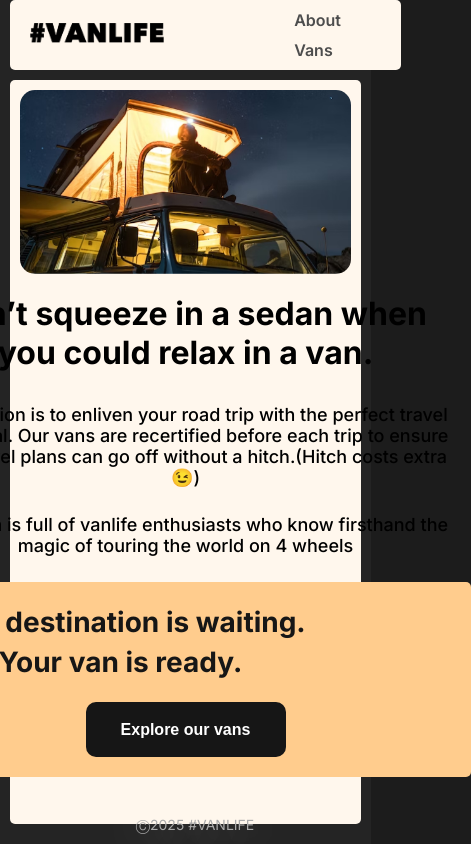
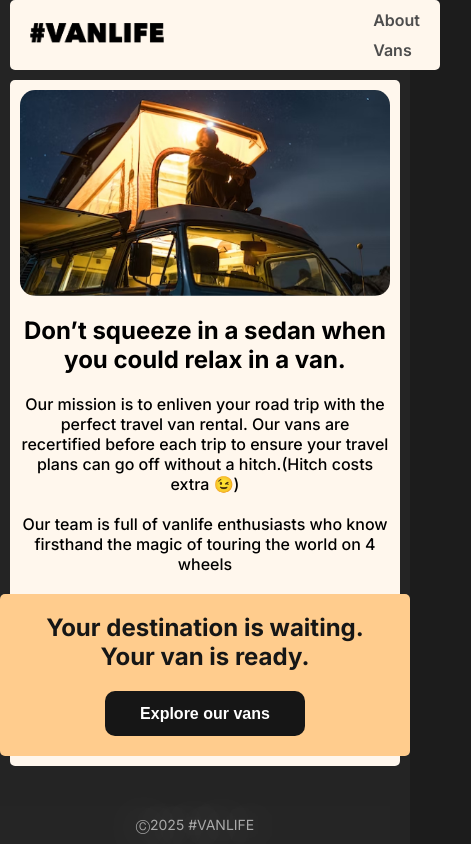
Before and after one commit to Yuvanshj/VanLife-Project, a React (Vite) app: page /about in a window 390 px wide. Shown: the whole page, 471 px wide, since content can reach past the window. Built offline with nearby package versions, Linux system fonts and the light colour scheme.

Commit message:
responsiveness update

```diff
--- a/src/index.css
+++ b/src/index.css
@@ -372,373 +372,14 @@
 
 }
 
-
 @media (max-width: 480px) {
 
-  body{
+  body {
     height: 100vh;
-    width: 90%;
+    width: 100%;
     background-color: #242424;
     overflow-x: hidden;
-  }
-
-  a{
-    text-decoration: none;
-    color: #4D4D4D;
-  }
-
-  .navbar{
-    padding: 30px 80px 25px 80px;
-    margin-bottom: 5px;
-
-    width: 90%;
-
-    background-color: #FFF7ED;
-
-    display: flex;
-    justify-content: space-between;
-    align-items: center;
-
-    border-radius: 5px;
-  }
-
-  .logoImg{
-    height: 22px;
-  }
-
-  .linkContainer{
-    /* min-width: 150px;
-    max-width: 500px; */
-    display: flex;
-    justify-content: space-between;
-
-  }
-
-  .link{
-    font-size: 22px;
-    font-weight: 600;
-
-    color: #4D4D4D;
-
-    margin: 0px 40px;
-    transition: transform .1s ease-in-out;
-  }
-
-  .link:hover {
-    transform: translate(0px, -4px);
-    text-decoration: underline;
-  }
-
-  .main1{
-    height: 100%;
-    background-color: #FFF7ED;
-
-    padding: 0px 80px 20px 80px;
-
-    background: linear-gradient( rgba(0, 0, 0, 0.5), rgba(0, 0, 0, 0.5) ), url(./Assets/Home/image54.jpg) ;
-
-
-    background-position: center;
-    background-repeat: no-repeat;
-    background-size: cover;
-    border-radius: 5px;
-
-    color: white;
-
-    display: flex;
-    justify-content: center;
-    align-items: center;
-    /* flex-direction: column; */
-
-  }
-
-  .mainContainer{
-    /* border: 5px dashed white; */
-
-    display: flex;
-    /* justify-content: center; */
-    align-items: center;
-    flex-direction: column;
-    padding: 0px 40px 40px 40px;
-  }
-
-  .mainContainer > h1 {
-    color: #FFFFFF;
-    font-size: 32px;
-    line-height: 110px;
-
-
-    width: 1000px;
-    display: flex;
-    justify-content: center;
-    align-items: center;
-
-    text-align: center;
-
-    padding: 0px 0px 30px 0px;
-
-    text-shadow: 1px 1px 100px rgb(172, 172, 172);
-
-  }
-
-  .mainContainer > p{
-    font-size: 26px;
-    width: 800px;
-    padding:  0px 0px 50px 0px;
-    text-align: center;
-  }
-
-  #mainBtn{
-    width: 500px;
-    height: 50px;
-
-    background-color: #FF8C38;
-    border-radius: 5px;
-    font-size: 20px;
-    font-weight: 800;
-    cursor: pointer;
-  }
-
-  .main2{
-    height: 81.5vh;
-    background-color: #FFF7ED;
-    color: black;
-    border-radius: 5px;
-
-
-    padding: 0px 120px 20px 120px;
-    text-align: center;
-
-    display: flex;
-    justify-content: center;
-    align-items: center;
-
-    flex-direction: column;
-
-  }
-
-  .main2 > div{
-
-    height: 520px;
-    width: 530px;
-
-    display: flex;
-    /* justify-content: center; */
-    align-items: center;
-
-    flex-direction: column;
-  }
-
-  .main2 > img{
-    width: 100%;
-    height: auto;
-    object-fit: contain;
-    border-radius: 15px;
-    margin-bottom: 20px;
-
-  }
-
-  .main2 > div > h1{
-    font-size: 32px;
-    font-weight: bold;
-
-    margin-bottom: 32px;
-
-  }
-
-  .main2 > div > p{
-    font-size: 18px;
-    margin-bottom: 26px;
-
-    font-weight: 500;
-  }
-
-  .exploreDiv{
-    width: 100%;
-    background-color: #FFCC8D;
-
-    padding: 20px;
-
-    border-radius: 5px;
-  }
-
-  .exploreDiv {
-
-
-  }
-
-
-  .exploreDiv > #btnTitle{
-    color: #161616;
-    font-size: 28px;
-
-    font-weight: 700;
-
-    width: 400px;
-
-    line-height: 40px;
-
-    margin-bottom: 20px;
-  }
-
-  .main2 > div > .exploreDiv > #link > button{
-    height: 55px;
-    width: 200px;
-
-    background-color: #161616;
-    color: #FFFFFF;
-
-    border-radius: 10px;
-
-    font-size: 16px;
-    font-weight: 600;
-  }
-
-  .main3{
-    /* height: 81.5vh; */
-    background-color: #FFF7ED;
-    color: black;
-    border-radius: 5px;
-
-
-    padding: 0px 100px 86px 80px;
-
-    display: flex;
-    /* justify-content: center; */
-    /* align-items: center; */
-
-    flex-direction: column;
-  }
-
-  .main3 > h1{
-    font-size: 32px;
-    font-weight: 700;
-
-    margin: 60px 0px 0px 30px ;
-  }
-
-  .badgeDiv{
-    margin: 34px 0px 0px 30px;
-    display: flex;
-
-  }
-
-  .badge{
-    background-color: #FFEAD0;
-    color: #686868;
-
-    height: 40px;
-    width: 95px;
-    border-radius: 5px;
-
-    display: flex;
-    justify-content: center;
-    align-items: center;
-    text-align: center;
-
-    font-family: "Inter", serif;
-    font-size: 16px;
-    font-weight: 600;
-
-    cursor: pointer;
-    margin-right: 24px;
-
-  }
-
-  .badge-simple{
-    background-color: #E17654;
-    color: #FFEAD0;
-  }
-
-  .badge-rugged{
-    background-color: #115E59;
-    color: #FFEAD0;
-  }
-
-  .badge-luxury{
-    background-color: #161616;
-    color: #FFEAD0;
-  }
-
-  .vanContainer{
-    display: flex;
-    flex-wrap: wrap;
-    margin-top: 35px;
-    gap: 50px;
-    flex: 1;
-  }
-
-  .vanCard{
-    margin: 30px;
-    padding: 10px;
-  }
-
-  .vanCard > .vanImg{
-    width: 100%;
-    max-height: 230px;
-    object-fit: cover;
-    border-radius: 5px;
-
-    margin-bottom: 10px;
-  }
-
-  .vanDetails{
-    display: flex;
-    justify-content: space-between;
-  }
-
-  .vanTitleContainer{
-    display: flex;
-    flex-direction: column;
-    justify-content: space-between;
-  }
-
-  .vanTitle{
-    font-size: 20px;
-    font-weight:500;
-
-    margin-bottom: 10px;
-    padding: 1px;
-  }
-
-  .vanPrice{
-    font-size: 20px;
-    font-weight:500;
-
-    margin-top: 3px;
-  }
-
-  .vanPriceContainer{
-    /* line-height: 15px; */
-  }
-
-  .footer {
-
-    width: 100%;
-    height: auto;
-    padding: 10px 0;
-    font-size: 14px;
-    text-align: center;
-
-    display: flex;
-    justify-content: center;
-    align-items: center;
-    position: fixed;
-    bottom: 0;
-    left: 0;
-
-    color: #AAAAAA;
-  }
-
-  .footer > div{
-    text-shadow: 1px 1px 45px rgb(255, 255, 255);
-  }
-
-   body {
-    height: 100vh;
-    background-color: #242424;
     padding: 0 10px;
-    overflow-x: hidden;
   }
 
   a {
@@ -773,38 +414,243 @@
     color: #4D4D4D;
   }
 
-  .main1, .main2 {
+  .main1 {
     height: auto;
+    background-color: #FFF7ED;
     padding: 10px;
+    background: linear-gradient(rgba(0, 0, 0, 0.5), rgba(0, 0, 0, 0.5)), url(./Assets/Home/image54.jpg);
+    background-position: center;
+    background-repeat: no-repeat;
     background-size: cover;
     border-radius: 5px;
+    color: white;
+    display: flex;
+    justify-content: center;
+    align-items: center;
     text-align: center;
   }
 
+  .mainContainer {
+    display: flex;
+    align-items: center;
+    flex-direction: column;
+    padding: 0 10px 40px 10px;
+  }
+
   .mainContainer > h1 {
+    color: #FFFFFF;
     font-size: 24px;
     line-height: 1.2;
     width: 100%;
     padding: 10px 0;
+    text-align: center;
+    text-shadow: 1px 1px 100px rgb(172, 172, 172);
   }
 
   .mainContainer > p {
     font-size: 16px;
     width: 100%;
     padding-bottom: 20px;
+    text-align: center;
   }
 
   #mainBtn {
     width: 100%;
     max-width: 300px;
     height: 45px;
+    background-color: #FF8C38;
+    border-radius: 5px;
     font-size: 16px;
+    font-weight: 800;
+    cursor: pointer;
   }
 
+  .main2 {
+    height: auto;
+    background-color: #FFF7ED;
+    color: black;
+    border-radius: 5px;
+    padding: 10px;
+    text-align: center;
+    display: flex;
+    justify-content: center;
+    align-items: center;
+    flex-direction: column;
+  }
+
+  .main2 > div {
+    height: auto;
+    width: 100%;
+    display: flex;
+    align-items: center;
+    flex-direction: column;
+  }
+
+  .main2 > img {
+    width: 100%;
+    height: auto;
+    object-fit: contain;
+    border-radius: 15px;
+    margin-bottom: 20px;
+  }
+
+  .main2 > div > h1 {
+    font-size: 24px;
+    font-weight: bold;
+    margin-bottom: 20px;
+  }
+
+  .main2 > div > p {
+    font-size: 16px;
+    margin-bottom: 20px;
+    font-weight: 500;
+  }
+
+  .exploreDiv {
+    width: 100%;
+    background-color: #FFCC8D;
+    padding: 20px;
+    border-radius: 5px;
+  }
+
+  .exploreDiv > #btnTitle {
+    color: #161616;
+    font-size: 24px;
+    font-weight: 700;
+    width: 100%;
+    line-height: 1.2;
+    margin-bottom: 20px;
+  }
+
+  .main2 > div > .exploreDiv > #link > button {
+    height: 45px;
+    width: 100%;
+    max-width: 200px;
+    background-color: #161616;
+    color: #FFFFFF;
+    border-radius: 10px;
+    font-size: 16px;
+    font-weight: 600;
+  }
+
+  .main3 {
+    background-color: #FFF7ED;
+    color: black;
+    border-radius: 5px;
+    padding: 10px;
+    display: flex;
+    flex-direction: column;
+  }
+
+  .main3 > h1 {
+    font-size: 24px;
+    font-weight: 700;
+    margin: 20px 0;
+  }
+
+  .badgeDiv {
+    margin: 20px 0;
+    display: flex;
+    flex-wrap: wrap;
+    gap: 10px;
+  }
+
+  .badge {
+    background-color: #FFEAD0;
+    color: #686868;
+    height: 40px;
+    width: auto;
+    padding: 0 10px;
+    border-radius: 5px;
+    display: flex;
+    justify-content: center;
+    align-items: center;
+    text-align: center;
+    font-family: "Inter", serif;
+    font-size: 16px;
+    font-weight: 600;
+    cursor: pointer;
+  }
+
+  .badge-simple {
+    background-color: #E17654;
+    color: #FFEAD0;
+  }
+
+  .badge-rugged {
+    background-color: #115E59;
+    color: #FFEAD0;
+  }
+
+  .badge-luxury {
+    background-color: #161616;
+    color: #FFEAD0;
+  }
+
+  .vanContainer {
+    display: flex;
+    flex-wrap: wrap;
+    margin-top: 20px;
+    gap: 20px;
+  }
+
+  .vanCard {
+    width: 100%;
+    padding: 10px;
+  }
+
+  .vanCard > .vanImg {
+    width: 100%;
+    max-height: 230px;
+    object-fit: cover;
+    border-radius: 5px;
+    margin-bottom: 10px;
+  }
+
+  .vanDetails {
+    display: flex;
+    justify-content: space-between;
+  }
+
+  .vanTitleContainer {
+    display: flex;
+    flex-direction: column;
+    justify-content: space-between;
+  }
+
+  .vanTitle {
+    font-size: 20px;
+    font-weight: 500;
+    margin-bottom: 10px;
+    padding: 1px;
+  }
+
+  .vanPrice {
+    font-size: 20px;
+    font-weight: 500;
+    margin-top: 3px;
+  }
+
+  .footer {
+    width: 100%;
+    height: auto;
+    padding: 10px 0;
+    font-size: 14px;
+    text-align: center;
+    display: flex;
+    justify-content: center;
+    align-items: center;
+    position: fixed;
+    bottom: 0;
+    left: 0;
+    color: #AAAAAA;
+    background-color: #252525;
+  }
+
+  .footer > div {
+    text-shadow: 1px 1px 45px rgb(255, 255, 255);
+  }
 }
-
-
-
 
 @media (max-width: 1024px) {
 
```
